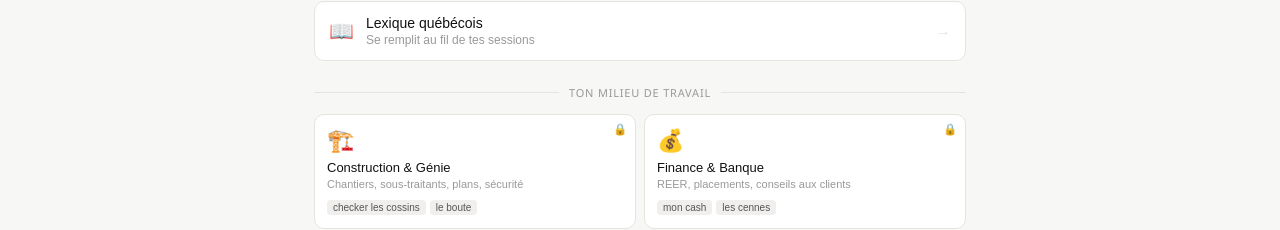
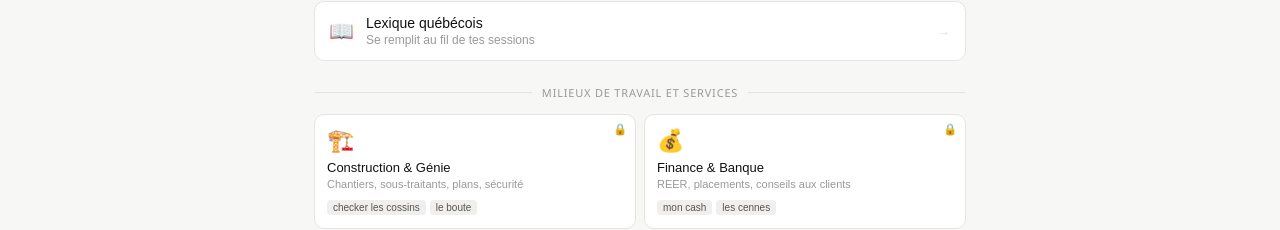
Before and after one commit to cdouret-quebec/Tu-comprends-tu, a React (Create React App) app: page / in a window 1280 px wide. Shown: the part 231-461 px from the top of the page. Built offline with nearby package versions, Linux system fonts and the light colour scheme.

Commit message:
Add files via upload

```diff
--- a/src/App.jsx
+++ b/src/App.jsx
@@ -3617,7 +3617,7 @@ export default function App() {
 
           <div style={{ display: "flex", alignItems: "center", gap: 10, marginBottom: 14 }}>
             <div style={{ flex: 1, height: 1, background: D.gris2 }} />
-            <span style={{ fontSize: 11, color: D.gris3, letterSpacing: 0.8, textTransform: "uppercase" }}>Ton milieu de travail</span>
+            <span style={{ fontSize: 11, color: D.gris3, letterSpacing: 0.8, textTransform: "uppercase" }}>Milieux de travail et services</span>
             <div style={{ flex: 1, height: 1, background: D.gris2 }} />
           </div>
 
```
